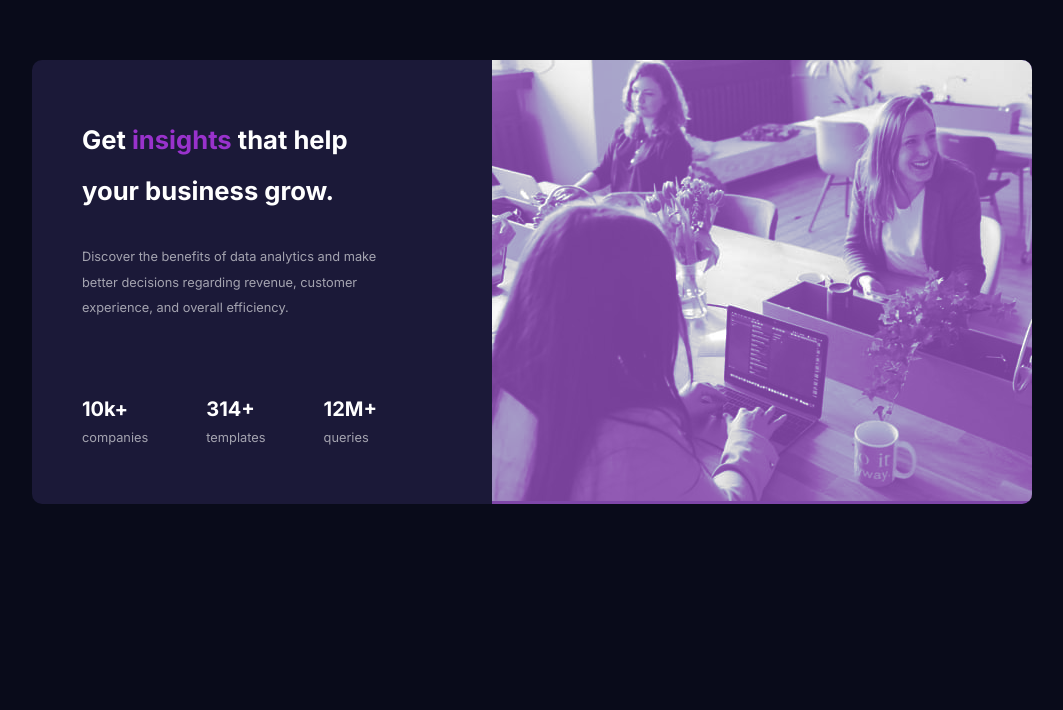
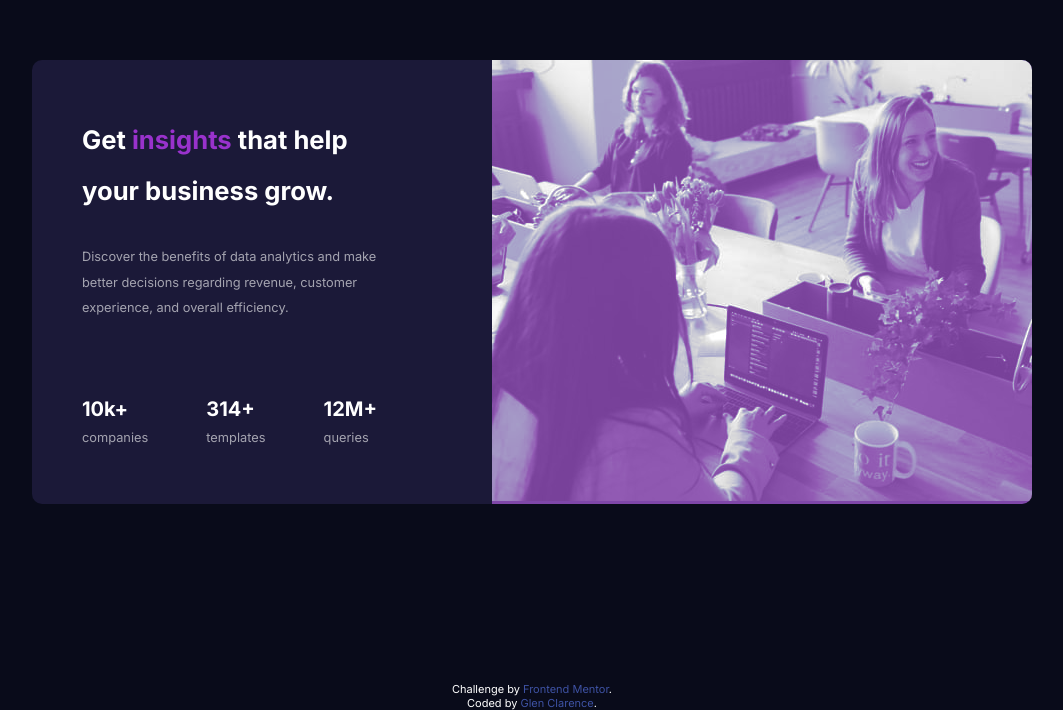
Before and after one commit to Glen-Clarence/preview-card, a plain HTML site: page index.html in a window 1280 px wide. Shown: the part 118-828 px from the top of the page, without its empty margins (108-1171 px from the left). Before the commit the page ends 800 px from the top, so only its background shows below. Drawn offline with Linux system fonts and the light colour scheme.

Commit message:
added my name

```diff
--- a/index.html
+++ b/index.html
@@ -45,9 +45,9 @@
 
 
 
-  <!-- <div class="attribution">
-    Challenge by <a href="https://www.frontendmentor.io?ref=challenge" target="_blank">Frontend Mentor</a>.
-    Coded by <a href="#">Your Name Here</a>.
-  </div> -->
+  <div class="attribution">
+    Challenge by <a href="https://www.frontendmentor.io?ref=challenge" target="_blank">Frontend Mentor</a>. <br>
+    Coded by <a href="https://linktr.ee/glenwarrangal" target="_blank">Glen Clarence</a>.
+  </div>
 </body>
 </html>
--- a/style.css
+++ b/style.css
@@ -10,6 +10,10 @@ body {
     font-family:'Inter', sans-serif;
     margin: 0 auto;
     color: white;
+}
+
+a {
+    text-decoration: none;
 }
 h1 {
     color: hsl(0, 0%, 100%);
```
